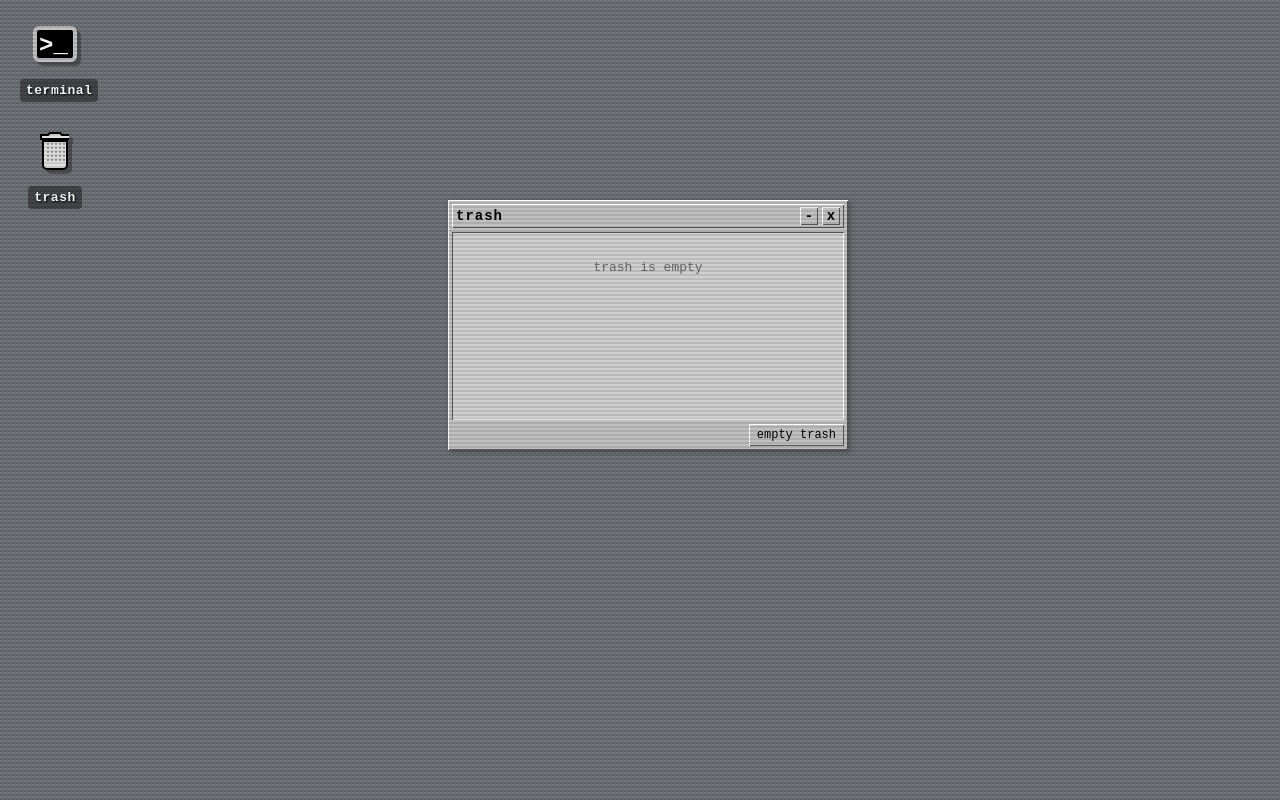
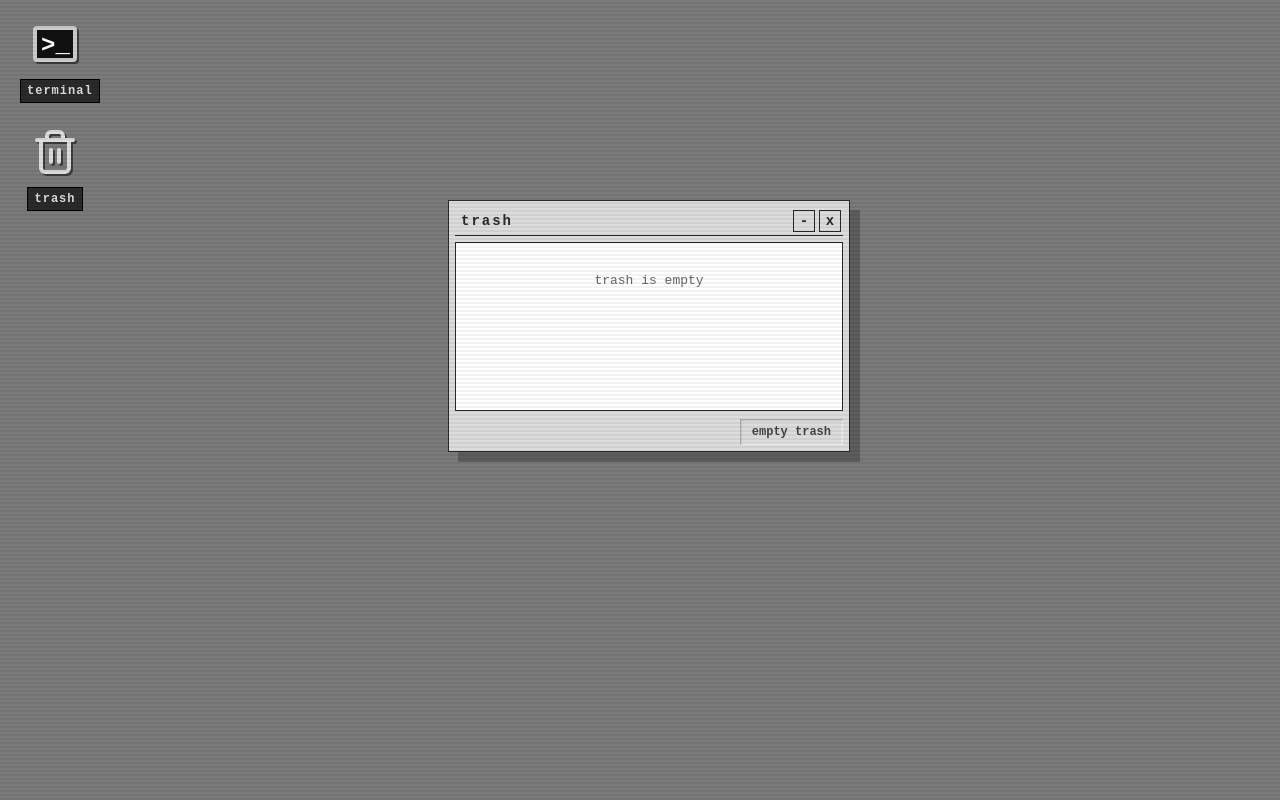
Before and after one commit to esbhandari/esbhandari.github.io, a plain HTML site: page index.html in a window 1280 px wide. Both pictures are taken after a click on the element "trash". Drawn offline with Linux system fonts and the light colour scheme.

Commit message:
Update CSS styles and HTML structure
Refactor styles and structure for improved UI consistency and aesthetics.

```diff
--- a/index.html
+++ b/index.html
@@ -6,16 +6,21 @@
     <title>ESBHANDARI.SYS - root@darkstar</title>
     <style>
         :root {
-            --bg-color: #73767b;
-            --win-bg: #c0c0c0;
-            --win-border-light: #ffffff;
-            --win-border-dark: #555555;
-            --term-bg: #000000;
-            --term-text: #ffffff;
-            --term-cursor: #33ff33;
+            /* --- INDUSTRIAL PALETTE --- */
+            --bg-mesh: #7a7a7a;        /* Medium Grey Cloth Base */
+            --bg-dot: #555555;         /* Darker Mesh Dot */
+
+            --board-surface: #dcdcdc;  /* Cool Concrete/Office Grey */
+            --scratch-line: #2a2a2a;   /* The "Etched" Line Color */
+
+            --term-bg: #111111;        /* Deep Black Terminal */
+            --term-text: #eeeeee;      /* Off-White Text */
+            --term-cursor: #33ff33;    /* Classic Green Cursor */
+
             --font-ui: 'Courier New', monospace;
         }
 
+        /* --- GLOBAL & TEXTURE --- */
         body {
             margin: 0;
             padding: 0;
@@ -25,10 +30,11 @@
             font-family: var(--font-ui);
             user-select: none;
             -webkit-user-select: none;
-            background-color: var(--bg-color);
+            background-color: var(--bg-mesh);
+            /* ACOUSTIC CLOTH PATTERN */
             background-image:
-                linear-gradient(45deg, rgba(0,0,0,0.1) 25%, transparent 25%, transparent 75%, rgba(0,0,0,0.1) 75%, rgba(0,0,0,0.1)),
-                linear-gradient(45deg, rgba(0,0,0,0.1) 25%, transparent 25%, transparent 75%, rgba(0,0,0,0.1) 75%, rgba(0,0,0,0.1));
+                radial-gradient(var(--bg-dot) 15%, transparent 16%),
+                radial-gradient(var(--bg-dot) 15%, transparent 16%);
             background-size: 4px 4px;
             background-position: 0 0, 2px 2px;
         }
@@ -39,7 +45,7 @@
             left: 0;
             width: 100vw;
             height: 100vh;
-            background: linear-gradient(to bottom, rgba(255,255,255,0), rgba(255,255,255,0) 50%, rgba(0,0,0,0.1) 50%, rgba(0,0,0,0.1));
+            background: linear-gradient(to bottom, rgba(255,255,255,0), rgba(255,255,255,0) 50%, rgba(0,0,0,0.05) 50%, rgba(0,0,0,0.05));
             background-size: 100% 4px;
             pointer-events: none;
             z-index: 99999;
@@ -61,7 +67,6 @@
             text-align: center;
             cursor: pointer;
             color: white;
-            text-shadow: 1px 1px 2px black;
             transition: transform 0.1s;
         }
 
@@ -70,32 +75,33 @@
         .desktop-icon svg {
             width: 48px;
             height: 48px;
-            filter: drop-shadow(4px 4px 0px rgba(0,0,0,0.3));
+            /* Hard drop shadow for physical presence */
+            filter: drop-shadow(2px 2px 0px rgba(0,0,0,0.5));
         }
 
         .desktop-icon span {
             display: inline-block;
             margin-top: 6px;
-            font-size: 13px;
+            font-size: 12px;
             font-weight: bold;
-            letter-spacing: 0.5px;
-            background-color: rgba(0,0,0,0.4);
+            letter-spacing: 1px;
+            background-color: var(--scratch-line); /* Dark Label Background */
+            color: var(--board-surface); /* Light Text */
             padding: 4px 6px;
-            border-radius: 4px;
             text-transform: lowercase;
-            color: white;
+            border: 1px solid black;
         }
 
-        /* --- WINDOW SYSTEM --- */
+        /* --- THE "BOARD" WINDOW SYSTEM --- */
         .window {
             position: absolute;
             display: none;
             flex-direction: column;
-            background-color: var(--win-bg);
-            box-shadow:
-                inset 1px 1px 0px var(--win-border-light),
-                inset -1px -1px 0px var(--win-border-dark),
-                2px 2px 5px rgba(0,0,0,0.3);
+            background-color: var(--board-surface);
+            /* THE ETCHED BORDER: Single sharp dark line */
+            border: 1px solid var(--scratch-line);
+            /* Deep shadow for floating board effect */
+            box-shadow: 10px 10px 0px rgba(0,0,0,0.25);
             z-index: 100;
             width: 600px;
             height: 400px;
@@ -104,7 +110,7 @@
         }
 
         .window-frame {
-            padding: 4px;
+            padding: 6px; /* Slightly wider frame spacing */
             display: flex;
             flex-direction: column;
             height: 100%;
@@ -113,52 +119,54 @@
         }
 
         .title-bar {
-            height: 24px;
+            height: 28px;
             display: flex;
             justify-content: space-between;
             align-items: center;
-            margin-bottom: 4px;
+            margin-bottom: 6px;
             cursor: move;
-            background: var(--win-bg);
-            padding: 0 4px;
-            box-shadow:
-                inset 1px 1px 0px var(--win-border-light),
-                inset -1px -1px 0px var(--win-border-dark);
+            background: var(--board-surface);
+            /* Separator line etched below title */
+            border-bottom: 1px solid var(--scratch-line);
             touch-action: none;
+            padding: 0 2px;
         }
 
         .title-bar-text {
             font-weight: bold;
             font-size: 14px;
-            color: black;
-            letter-spacing: 1px;
+            color: var(--scratch-line);
+            /* INDUSTRIAL STAMPING LOOK */
+            letter-spacing: 2px;
             text-transform: lowercase;
+            padding-left: 4px;
         }
 
-        .win-controls { display: flex; gap: 4px; }
+        .win-controls { display: flex; gap: -1px; /* Overlap borders */ }
 
         .win-btn {
-            width: 18px;
-            height: 18px;
+            width: 20px;
+            height: 20px;
             display: flex;
             align-items: center;
             justify-content: center;
             font-size: 14px;
             font-weight: bold;
             cursor: pointer;
-            box-shadow:
-                inset 1px 1px 0px var(--win-border-light),
-                inset -1px -1px 0px var(--win-border-dark);
-            background-color: var(--win-bg);
-            color: black;
-            font-family: var(--font-ui);
-            text-transform: lowercase;
+            background-color: var(--board-surface);
+            color: var(--scratch-line);
+            /* Square etched border */
+            border: 1px solid var(--scratch-line);
+            margin-left: 4px;
+        }
+
+        .win-btn:hover {
+            background-color: #cccccc;
         }
 
         .win-btn:active {
-            box-shadow:
-                inset 1px 1px 0px var(--win-border-dark),
-                inset -1px -1px 0px var(--win-border-light);
+            background-color: var(--scratch-line);
+            color: var(--board-surface);
         }
 
         /* --- RESIZE HANDLES --- */
@@ -171,21 +179,6 @@
         .resizer.nw { top: 0; left: 0; width: 10px; height: 10px; cursor: nw-resize; }
         .resizer.se { bottom: 0; right: 0; width: 10px; height: 10px; cursor: se-resize; }
         .resizer.sw { bottom: 0; left: 0; width: 10px; height: 10px; cursor: sw-resize; }
-
-        /* --- WINDOW POSITIONS (UPDATED) --- */
-        #xterm-window {
-            /* Moved to center-right to avoid covering icons */
-            top: 15%;
-            left: 25%;
-        }
-
-        #trash-window {
-            /* Offset slightly lower and right */
-            top: 25%;
-            left: 35%;
-            width: 400px;
-            height: 250px;
-        }
 
         /* --- CONTENT STYLES --- */
         .terminal-screen {
@@ -201,9 +194,8 @@
             white-space: pre-wrap;
             word-wrap: break-word;
             cursor: text;
-            box-shadow:
-                inset 1px 1px 0px var(--win-border-dark),
-                inset -1px -1px 0px var(--win-border-light);
+            /* Inset Etch */
+            border: 1px solid var(--scratch-line);
         }
 
         #cmd-in {
@@ -213,39 +205,59 @@
         }
 
         .trash-content {
-            background-color: #d0d0d0;
+            background-color: #ffffff; /* Stark white paper look */
             color: #000000;
             flex-grow: 1;
             overflow-y: auto;
-            padding: 8px;
+            padding: 10px;
             font-size: 13px;
             text-align: left;
-            box-shadow:
-                inset 1px 1px 0px var(--win-border-dark),
-                inset -1px -1px 0px var(--win-border-light);
+            border: 1px solid var(--scratch-line);
         }
 
-        .trash-entry { padding: 4px 0; font-family: var(--font-ui); }
+        .trash-entry {
+            padding: 4px 0;
+            font-family: var(--font-ui);
+            border-bottom: 1px dashed #ccc;
+        }
 
-        .trash-footer { display: flex; justify-content: flex-end; padding-top: 4px; }
+        .trash-footer {
+            display: flex;
+            justify-content: flex-end;
+            padding-top: 8px;
+        }
 
+        /* --- THE "CARVED TRAY" BUTTON --- */
         .empty-trash-btn {
-            padding: 4px 8px;
+            padding: 6px 12px;
             font-size: 12px;
             font-family: var(--font-ui);
+            font-weight: bold;
             cursor: pointer;
+            text-transform: lowercase;
+            color: #444;
+            background-color: var(--board-surface);
+
+            /* The Carved Look: No border, just inner shadow */
+            border: none;
             box-shadow:
-                inset 1px 1px 0px var(--win-border-light),
-                inset -1px -1px 0px var(--win-border-dark);
-            background-color: var(--win-bg);
-            color: black;
-            text-transform: lowercase;
-        }
-        .empty-trash-btn:active {
-            box-shadow: inset 1px 1px 0px var(--win-border-dark), inset -1px -1px 0px var(--win-border-light);
+                inset 1px 1px 2px rgba(0,0,0,0.3),  /* Top-Left Shadow */
+                inset -1px -1px 2px rgba(255,255,255,0.8); /* Bottom-Right Highlight */
         }
 
-        /* Mobile adjustments */
+        .empty-trash-btn:active {
+            /* Flip shadows to look pressed deep */
+            box-shadow:
+                inset 2px 2px 4px rgba(0,0,0,0.5),
+                inset -1px -1px 1px rgba(255,255,255,0.2);
+            color: #000;
+            transform: translateY(1px);
+        }
+
+        /* --- POSITIONS & MOBILE --- */
+        #xterm-window { top: 15%; left: 25%; }
+        #trash-window { top: 25%; left: 35%; width: 400px; height: 250px; }
+
         @media (max-width: 768px) {
             #xterm-window { width: 90vw; height: 60vh; left: 5vw; top: 10vh; }
             #trash-window { width: 80vw; height: 40vh; left: 10vw; top: 20vh; }
@@ -258,18 +270,16 @@
 
     <div class="icon-container">
         <div class="desktop-icon" onclick="toggleXterm()">
-            <svg viewBox="0 0 24 24" fill="#333">
-                <rect x="2" y="4" width="20" height="16" rx="2" fill="black" stroke="silver" stroke-width="2"/>
-                <text x="4" y="16" fill="#ffffff" font-family="monospace" font-size="12" font-weight="bold">>_</text>
+            <svg viewBox="0 0 24 24" fill="#222">
+                <rect x="2" y="4" width="20" height="16" rx="1" fill="#111" stroke="#ccc" stroke-width="2"/>
+                <text x="5" y="16" fill="#fff" font-family="monospace" font-size="12" font-weight="bold">>_</text>
             </svg>
             <span>terminal</span>
         </div>
 
         <div class="desktop-icon" onclick="toggleTrashWindow()">
-            <svg viewBox="0 0 24 24" fill="#e0e0e0">
-                <path stroke="black" stroke-width="1" d="M19,4H15.5L14.5,3H9.5L8.5,4H5V6H19M6,19A2,2 0 0,0 8,21H16A2,2 0 0,0 18,19V7H6V19Z" />
-                <pattern id="trash-pattern" width="2" height="2" patternUnits="userSpaceOnUse"><rect width="1" height="1" fill="black" opacity="0.3"/></pattern>
-                <rect x="7" y="8" width="10" height="10" fill="url(#trash-pattern)" />
+            <svg viewBox="0 0 24 24" fill="none" stroke="#ddd" stroke-width="2" stroke-linecap="round" stroke-linejoin="round">
+                <path d="M3 6h18M19 6v14a2 2 0 0 1-2 2H7a2 2 0 0 1-2-2V6m3 0V4a2 2 0 0 1 2-2h4a2 2 0 0 1 2 2v2M10 11v6M14 11v6" />
             </svg>
             <span>trash</span>
         </div>
@@ -317,7 +327,7 @@ Type 'help' to see available commands.
                 <div style="color:#666; text-align:center; margin-top:20px;">trash is empty</div>
             </div>
             <div class="trash-footer">
-                <div class="empty-trash-btn" onclick="emptyTrash()">empty trash</div>
+                <button class="empty-trash-btn" onclick="emptyTrash()">empty trash</button>
             </div>
         </div>
     </div>
```
